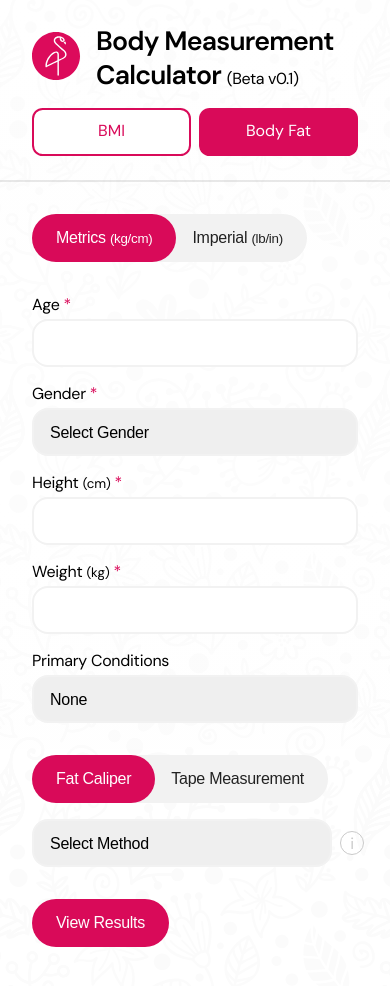
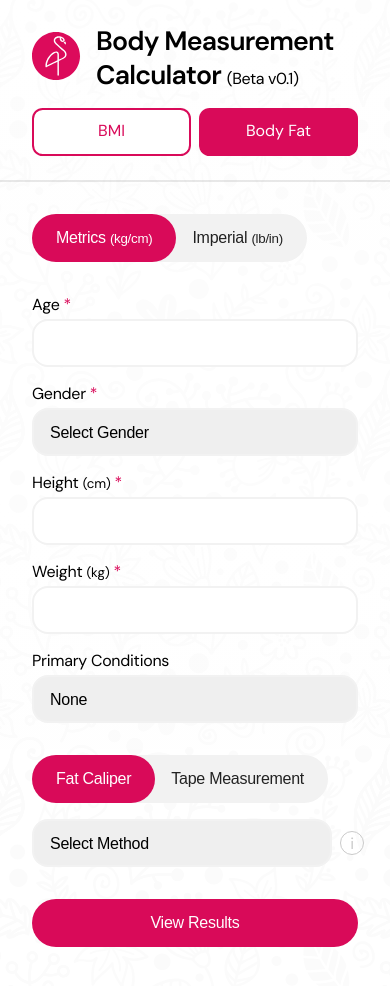
Before and after one commit to edensway/tools, a React (Vite) app: page /tools/body-fat in a window 390 px wide. Shown: the top 986 px of the page. Built offline with nearby package versions, Linux system fonts and the light colour scheme.

Commit message:
mobile-fix

```diff
--- a/src/styles/App.css
+++ b/src/styles/App.css
@@ -247,6 +247,13 @@
   .tool .tool-container .lower-section .logo {
     display: none;
   }
+  .tool .tool-container .lower-section .cta {
+    display: flex;
+    width: 100%;
+  }
+  .tool .tool-container .lower-section .cta .pill-button {
+    flex: 1;
+  }
 }
 .button, .pill-button, .toggle .toggle-disable, .toggle .toggle-active, .btn-unactive {
   color: #fefefe;
@@ -280,8 +287,7 @@
 }
 
 .toggle {
-  width: -moz-fit-content;
-  width: fit-content;
+  display: flex;
   background-color: #f2f2f2;
   border-radius: 100pt;
 }
@@ -447,6 +453,7 @@ input[type=number]::-webkit-outer-spin-button {
 }
 
 body {
+  overflow-x: hidden;
   background-image: linear-gradient(rgba(255, 255, 255, 0.99), rgba(255, 255, 255, 0.98)), url(../assets/wallpaper.svg);
   background-position: 0px 0px;
   background-size: cover, cover;
--- a/src/styles/App.scss
+++ b/src/styles/App.scss
@@ -19,6 +19,9 @@
 }
 
 body {
+
+    overflow-x: hidden;
+
     background-image:
         linear-gradient(rgba(255, 255, 255, 0.99), rgba(255, 255, 255, 0.98)),
         url(../assets/wallpaper.svg);
--- a/src/styles/Components/_navigation.scss
+++ b/src/styles/Components/_navigation.scss
@@ -41,9 +41,6 @@
             flex-direction: column;
             align-items: start;
 
-
-            .logo-section {}
-
             .ctas {
                 display: flex;
                 gap: 8px;
--- a/src/styles/Pages/_tools.scss
+++ b/src/styles/Pages/_tools.scss
@@ -261,6 +261,15 @@
                 .logo {
                     display: none;
                 }
+
+                .cta {
+                    display: flex;
+                    width: 100%;
+
+                    .pill-button {
+                        flex: 1;
+                    }
+                }
             }
         }
     }
--- a/src/styles/Utility/_button.scss
+++ b/src/styles/Utility/_button.scss
@@ -38,7 +38,9 @@
 
 .toggle {
 
-    width: fit-content;
+    // width: fit-content;
+
+    display: flex;
 
     background-color: $gray;
     border-radius: 100pt;
```
